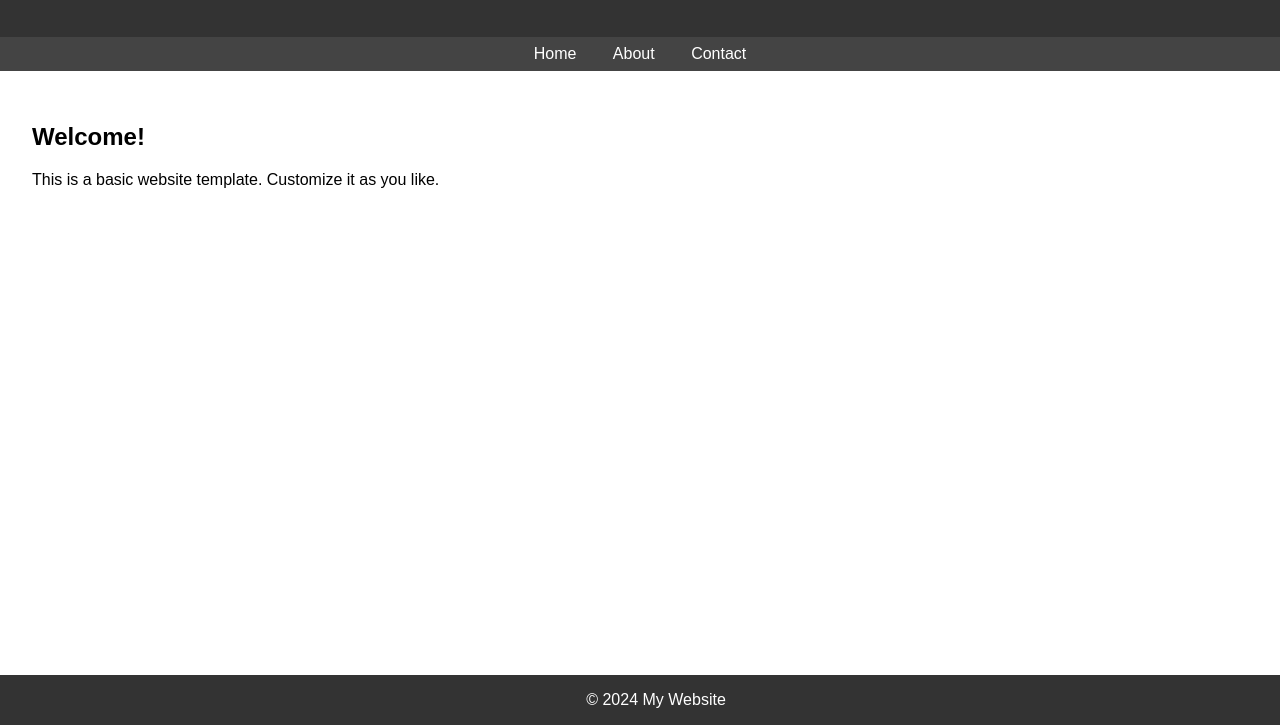
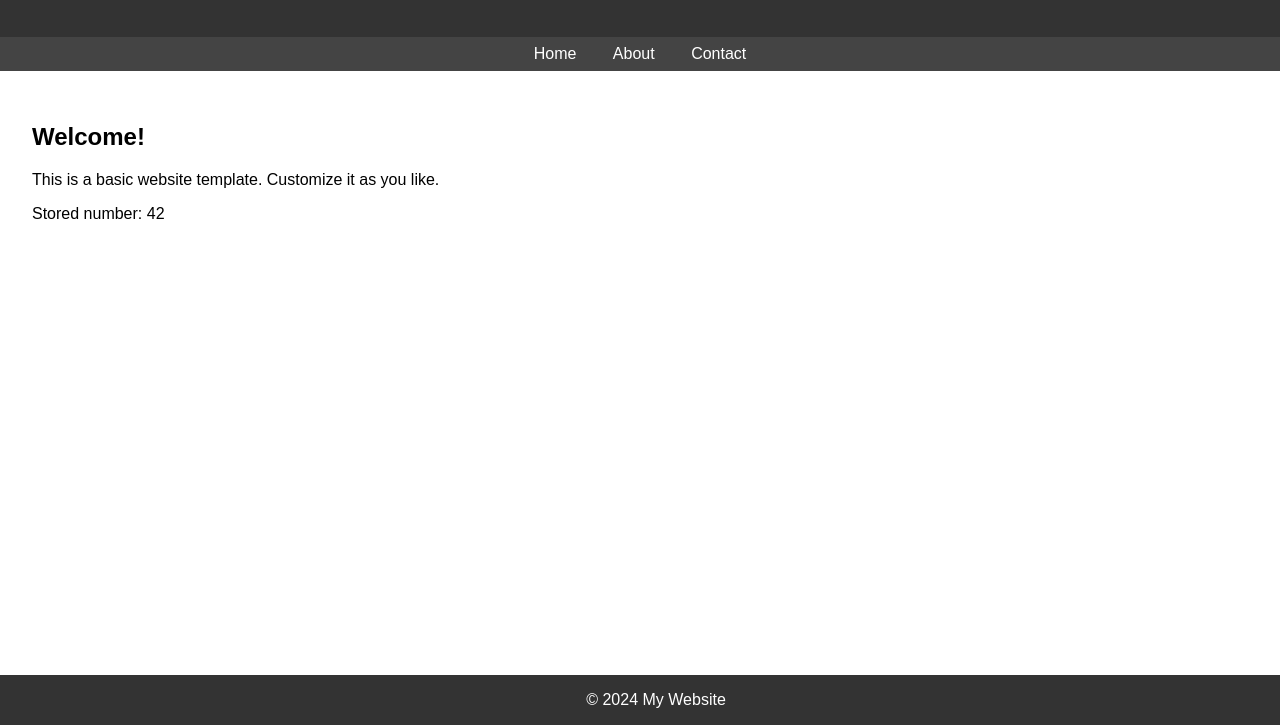
Before and after one commit to Nouhou12/Web_Site, a plain HTML site: page index.html in a window 1280 px wide. Shown: the part 75-800 px from the top of the page. Drawn offline with Linux system fonts and the light colour scheme.

Commit message:
Add Retriving item from storage

```diff
--- a/index.html
+++ b/index.html
@@ -15,6 +15,17 @@
     <script>
         // Store a number in localStorage
         localStorage.setItem('myNumber', 42);
+    </script>
+    <script>
+        // Retrieve the number from localStorage
+        const myNumber = localStorage.getItem('myNumber');
+        // When the DOM is loaded, display the number in the main section
+        document.addEventListener('DOMContentLoaded', function() {
+            const main = document.querySelector('main');
+            const numberPara = document.createElement('p');
+            numberPara.textContent = 'Stored number: ' + myNumber;
+            main.appendChild(numberPara);
+        });
     </script>
 </head>
 <body>
```
